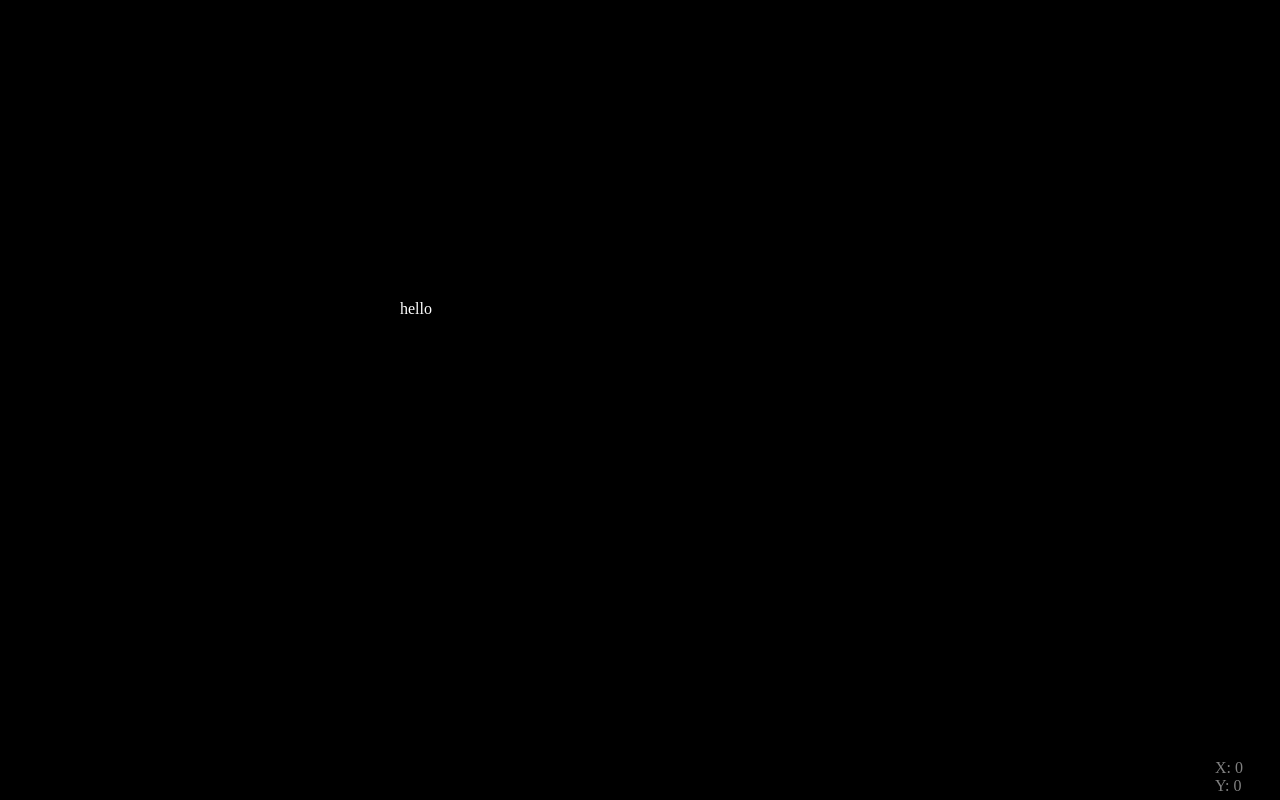
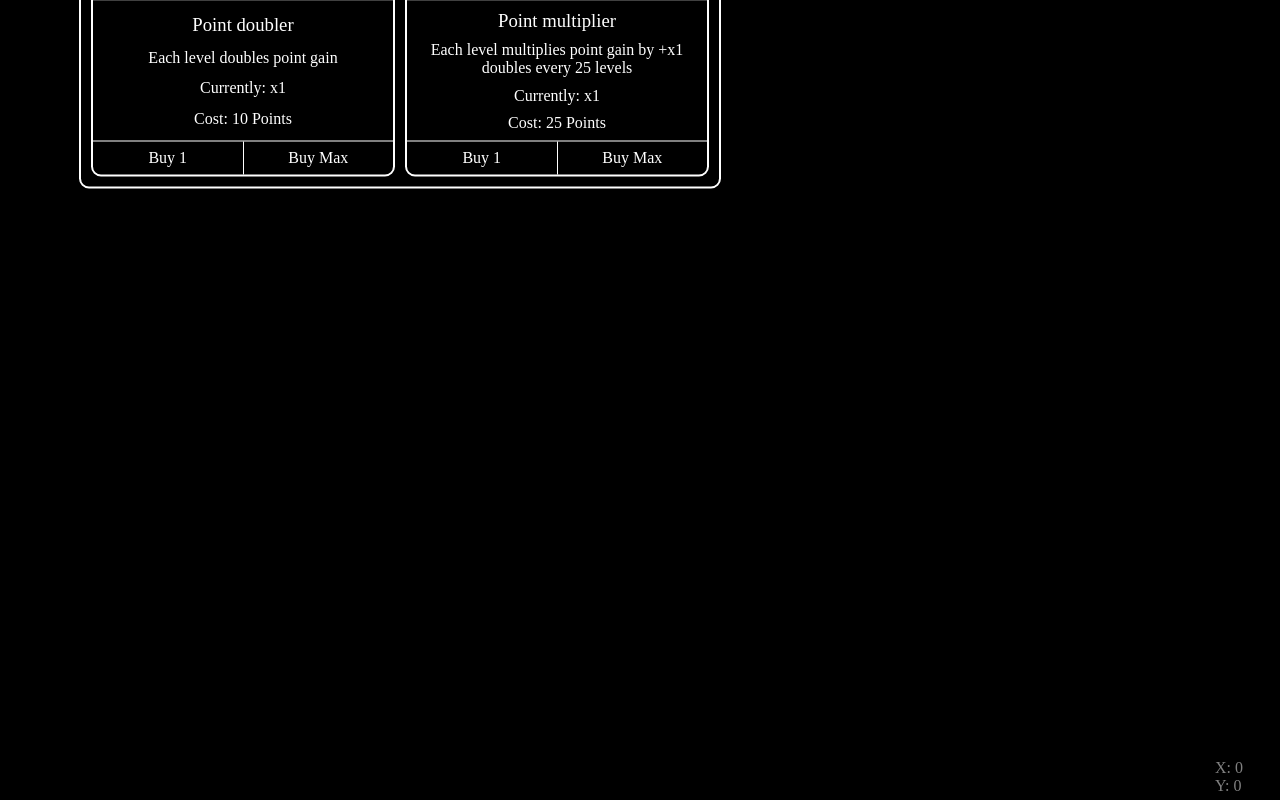
Before and after one commit to SzaeZal/Infinity-Incremental, a Vue app: page / in a window 1280 px wide. Built offline with nearby package versions, Linux system fonts and the light colour scheme.

Commit message:
added base style for points

```diff
--- a/index.html
+++ b/index.html
@@ -4,7 +4,7 @@
     <meta charset="UTF-8">
     <link rel="icon" href="/favicon.ico">
     <meta name="viewport" content="width=device-width, initial-scale=1.0">
-    <title>Vite App</title>
+    <title>Infinity Incremental</title>
   </head>
   <body>
     <div id="app"></div>
--- a/src/App.vue
+++ b/src/App.vue
@@ -1,6 +1,12 @@
 <template>
-  <Positions class="element"/>
-  <Points v-show="UIShown.prestigeRealm.points" class="element" :style="UIPositions.prestigeRealm.points"/>
+  <Positions class="coords" :navigation="playerStore.navigation" />
+  <Points
+    v-show="UIShown.prestigeRealm.points"
+    class="element prestigeRealmLayer points"
+    :style="UIPositions.prestigeRealm.points"
+    :points="playerStore.prestigeRealm.points"
+    :points-stats-calculated="playerStore.prestigeRealmStatsCalculated.points"
+  />
 </template>
 
 <script setup>
@@ -11,42 +17,44 @@ import { reactive, ref } from 'vue'
 
 const playerStore = usePlayerStore()
 
-const UIShown=ref({
-  prestigeRealm:{
-    points: true
-  }
+const UIShown = ref({
+  prestigeRealm: {
+    points: true,
+  },
 })
 
-const UIPositions=ref({
-  prestigeRealm:{
+const UIPositions = ref({
+  prestigeRealm: {
     points: reactive({
       left: 0,
-      top: 0
-    })
-  }
+      top: 0,
+    }),
+  },
 })
 
 const UpdateUIPositions = () => {
-  let loadedUIBorders={
-    x:playerStore.UISettings.screenSizeX/2,
-    y:playerStore.UISettings.screenSizeY/2
+  let loadedUIBorders = {
+    x: playerStore.UISettings.screenSizeX / 2,
+    y: playerStore.UISettings.screenSizeY / 2,
   }
   if (playerStore.navigation.realm == 'prestige') {
-    let pointsPosition={
+    let pointsPosition = {
       x: 0 - playerStore.navigation.positionX,
-      y: 0 - playerStore.navigation.positionY
+      y: -250 - playerStore.navigation.positionY,
     }
 
-    if(Math.abs(pointsPosition.x)> loadedUIBorders.x|| Math.abs(pointsPosition.y)>loadedUIBorders.y){
-      UIShown.value.prestigeRealm.points=false
+    if (
+      Math.abs(pointsPosition.x) > loadedUIBorders.x ||
+      Math.abs(pointsPosition.y) > loadedUIBorders.y
+    ) {
+      UIShown.value.prestigeRealm.points = false
+    } else {
+      UIShown.value.prestigeRealm.points = true
+      UIPositions.value.prestigeRealm.points.left = screen.availWidth / 2 + pointsPosition.x + 'px'
+      UIPositions.value.prestigeRealm.points.top = screen.availHeight / 2 + pointsPosition.y + 'px'
     }
-    else{
-      UIShown.value.prestigeRealm.points=true
-      UIPositions.value.prestigeRealm.points.left=(loadedUIBorders.x + pointsPosition.x) +"px"
-      UIPositions.value.prestigeRealm.points.top=(loadedUIBorders.y + pointsPosition.y) +"px"
-      console.log(UIPositions.value.prestigeRealm.points);
-
-    }
+  } else {
+    UIShown.value.prestigeRealm.points = false
   }
 }
 
@@ -71,19 +79,17 @@ const DecodePartialJwt = () => {
   return null
 }
 
-let autoSaveInterval=setInterval(Save, 5000)
+let autoSaveInterval = setInterval(Save, 5000)
 const Load = () => {
   let playerSaveJson = DecodePartialJwt()
   try {
     playerStore.Load(playerSaveJson)
 
-    if(playerStore.saveSettings.autoSaveInterval!=0){
+    if (playerStore.saveSettings.autoSaveInterval != 0) {
       autoSaveInterval = setInterval(Save, playerStore.saveSettings.autoSaveInterval)
-    }
-    else{
+    } else {
       clearInterval(autoSaveInterval)
     }
-
   } catch (e) {
     console.log(e)
   }
--- a/src/assets/main.css
+++ b/src/assets/main.css
@@ -4,7 +4,9 @@
     outline: 0;
     user-select: none;
 }
-
+h2,h3,h4,h5,h6{
+    font-weight: normal;
+}
 #app{
     width: 100vw;
     height: 100vh;
@@ -12,9 +14,11 @@
     position: relative;
     background-color: black;
     color: white;
+    cursor: grab;
 }
 
 .coords{
+    position: absolute;
     right: 5px;
     bottom: 5px;
     width: 60px;
@@ -22,4 +26,5 @@
 }
 .element{
     position: absolute;
+    translate: -50% -50%;
 }
--- /dev/null
+++ b/src/assets/prestigeRealm.css
@@ -0,0 +1,77 @@
+.prestigeRealmLayer{
+    border: 2px solid;
+    border-radius: 10px;
+}
+.infinityReached{
+    background-color: rgba(255, 165,0, 0.65);
+}
+.points{
+    border-color: white;
+}
+.mainCurrencyDisplay{
+    padding: 10px;
+    text-align: center;
+    border-bottom: 2px solid white;
+}
+.buyables{
+    display: flex;
+    gap: 10px;
+    padding: 10px;
+    justify-content: center;
+    align-items: center;
+}
+.buyable{
+    border: 2px solid white;
+    border-radius: 10px;
+    width: 300px;
+    height: 200px;
+    display: flex;
+    flex-direction: column;
+    justify-content: space-between;
+    text-align: center;
+}
+.maxedBuyable{
+    border-color: green;
+}
+.buyableAmount{
+    width: 100%;
+    border-bottom: 1px solid white;
+    height: 25px;
+    display: flex;
+    justify-content: center;
+    align-items: center;
+    border-radius: 7px 7px 0 0;
+}
+.buyableBuyers{
+    display: flex;
+    flex-direction: row;
+    justify-content: space-evenly;
+    align-items: center;
+    border-top: 1px solid white;
+}
+.buyableBuyOne{
+    border-right: 1px solid white;
+    flex: 1;
+    height: 33px;
+    display: flex;
+    justify-content: center;
+    align-items: center;
+    transition-duration: 0.3s;
+}
+.buyableBuyMax{
+    flex: 1;
+    height: 33px;
+    display: flex;
+    justify-content: center;
+    align-items: center;
+    transition-duration: 0.3s;
+}
+.buyablePurchaseable{
+    background-color: green;
+    color: white;
+    cursor: pointer;
+}
+.buyablePurchaseable:hover{
+    background-color: lightgreen;
+    color: white;
+}
--- a/src/components/Points.vue
+++ b/src/components/Points.vue
@@ -1,10 +1,56 @@
 <template>
     <div>
-        hello
+        <h2 class="mainCurrencyDisplay ">
+            You have {{ points.amount }} Points
+        </h2>
+        <div class="buyables">
+            <div class="buyable">
+                <h4 class="buyableAmount" >{{ points.buyables.buyable1Amount }} / {{ pointsStatsCalculated.buyables.buyable1.maxAmount }}</h4>
+                <h3 class="buyableTitle">Point doubler</h3>
+                <p class="buyableDescription">
+                    Each level doubles point gain
+                </p>
+                <p class="buyableEffect">
+                    Currently: x{{ pointsStatsCalculated.buyables.buyable1.effects.effectOnPoints.multiplier }}
+                </p>
+                <p class="buyableCost" v-if="points.buyables.buyable1Amount < pointsStatsCalculated.buyables.buyable1.maxAmount">
+                    Cost: {{ pointsStatsCalculated.buyables.buyable1.cost }} Points
+                </p>
+                <p v-else>Maxed</p>
+                <div class="buyableBuyers">
+                    <div class="buyableBuyOne">Buy 1</div>
+                    <div class="buyableBuyMax">Buy Max</div>
+                </div>
+            </div>
+
+            <div class="buyable">
+                <h4 class="buyableAmount">{{ points.buyables.buyable2Amount }} / {{ pointsStatsCalculated.buyables.buyable2.maxAmount }}</h4>
+                <h3 class="buyableTitle">Point multiplier</h3>
+                <p class="buyableDescription">
+                    Each level multiplies point gain by +x1 <br>
+                    doubles every 25 levels
+                </p>
+                <p class="buyableEffect">
+                    Currently: x{{ pointsStatsCalculated.buyables.buyable2.effects.effectOnPoints.multiplier }}
+                </p>
+                <p class="buyableCost" v-if="points.buyables.buyable2Amount < pointsStatsCalculated.buyables.buyable2.maxAmount">
+                    Cost: {{ pointsStatsCalculated.buyables.buyable2.cost }} Points
+                </p>
+                <p v-else>Maxed</p>
+                <div class="buyableBuyers">
+                    <div class="buyableBuyOne">Buy 1</div>
+                    <div class="buyableBuyMax">Buy Max</div>
+                </div>
+            </div>
+        </div>
     </div>
+
 
 </template>
 
 <script setup>
-
+defineProps({
+    points: Object,
+    pointsStatsCalculated: Object
+})
 </script>
--- a/src/components/Positions.vue
+++ b/src/components/Positions.vue
@@ -1,11 +1,11 @@
 <template>
-    <div class="coords">
-        <p>X: {{ playerStore.navigation.positionX }}</p>
-        <p>Y: {{ playerStore.navigation.positionY }}</p>
+    <div>
+        <p>X: {{ Math.floor(navigation.positionX /20) }}</p>
+        <p>Y: {{ Math.floor(navigation.positionY /20) }}</p>
     </div>
 </template>
 <script setup>
-import { usePlayerStore } from '@/stores/player';
-
-const playerStore = usePlayerStore()
+defineProps({
+    navigation: Object
+})
 </script>
--- a/src/main.js
+++ b/src/main.js
@@ -1,4 +1,5 @@
 import './assets/main.css'
+import './assets/prestigeRealm.css'
 
 import { createApp } from 'vue'
 import { createPinia } from 'pinia'
--- a/src/stores/player.js
+++ b/src/stores/player.js
@@ -4,12 +4,48 @@ import { defineStore } from 'pinia'
 export const usePlayerStore = defineStore('player', () => {
   const prestigeRealm=ref({
     points:{
-      amount: 0
+      amount: 0,
+      buyables:{
+        buyable1Amount: 0,
+        buyable2Amount: 0
+      }
+    }
+  })
+  const prestigeRealmStatsCalculated=ref({
+    points:{
+      gain:{
+        challengeNerfs: {
+          multiplier: 1,
+          exponent: 1
+        },
+        multiplier: 1,
+        exponent: 1
+      },
+      buyables:{
+        buyable1:{
+          cost: 10,
+          maxAmount: 50,
+          effects:{
+            effectOnPoints:{
+              multiplier: 1
+            }
+          }
+        },
+        buyable2:{
+          cost: 25,
+          maxAmount: 250,
+          effects:{
+            effectOnPoints:{
+              multiplier: 1
+            }
+          }
+        },
+      }
     }
   })
   const UISettings=ref({
-    screenSizeX: screen.width,
-    screenSizeY: screen.height,
+    screenSizeX: 2000,
+    screenSizeY: 2000,
     UIUpdateRateInMs:25,
   })
   const saveSettings=ref({
@@ -44,5 +80,5 @@ export const usePlayerStore = defineStore('player', () => {
     navigation.value=playerSaveParsed.navigation
   }
 
-  return {prestigeRealm, navigation, UISettings, saveSettings, CreateJson, Load}
+  return {prestigeRealm, prestigeRealmStatsCalculated, navigation, UISettings, saveSettings, CreateJson, Load}
 })
```
